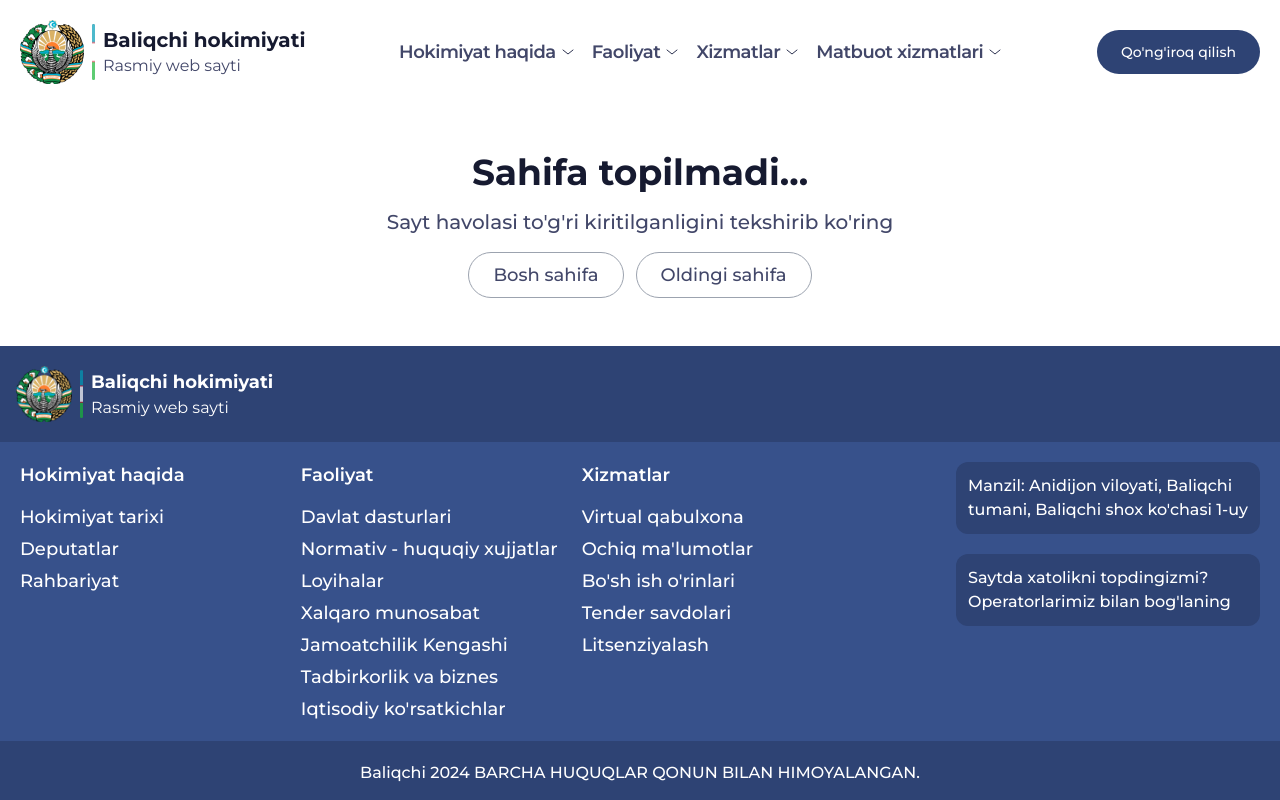
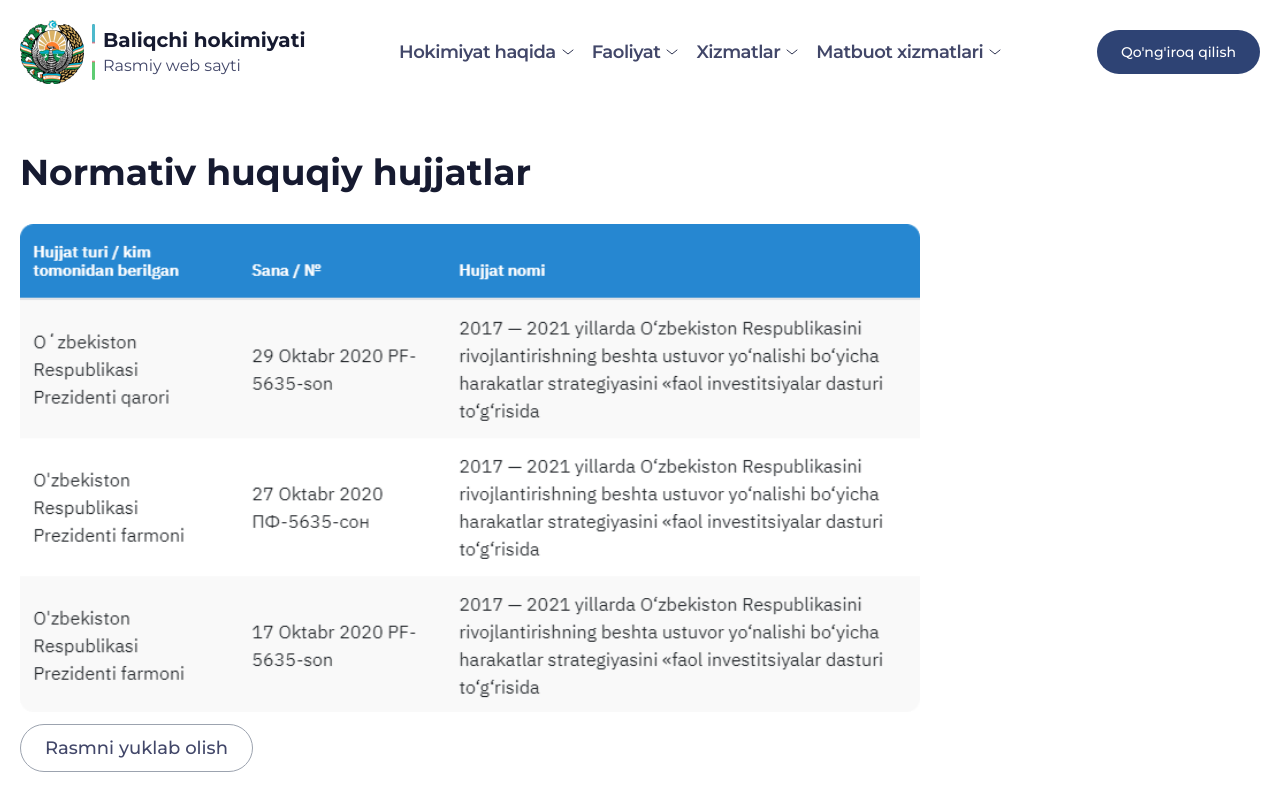
Before and after one commit to mryaxyobek/baliqchi, a React (Vite) app: page /static/huquqiy-hujjatlar in a window 1280 px wide. Shown: the top 800 px of the page. Built offline with nearby package versions, Linux system fonts and the light colour scheme.

Commit message:
huquqiy hujjatlar

```diff
--- a/src/App.jsx
+++ b/src/App.jsx
@@ -22,6 +22,7 @@ import Loyihalar from './pages/Loyihalar';
 import NotFound from './pages/NotFound';
 import StatistikMalumotlar from './pages/StatistikMalumotlar';
 import DavlatDasturlari from './pages/DavlatDasturlari';
+import HuquqiyHujjatlar from './pages/HuquqiyHujjatlar';
 
 
 const App = () => {
@@ -46,6 +47,7 @@ const App = () => {
           <Route path='harakatlar-strategiyasi' element={<HarakatlarStrategiyasi />} />
           <Route path='statistik-malumotlar' element={<StatistikMalumotlar />} />
           <Route path='davlat-dasturlari' element={<DavlatDasturlari />} />
+          <Route path='huquqiy-hujjatlar' element={<HuquqiyHujjatlar />} />
           <Route path='loyihalar' element={<Loyihalar />} />
         </Route>
 
--- /dev/null
+++ b/src/pages/HuquqiyHujjatlar.jsx
@@ -0,0 +1,21 @@
+import React, { useEffect } from 'react';
+// images
+import hujjat from '../assets/images/other/hujjat.png';
+const HuquqiyHujjatlar = () => {
+    const siteLink = window.location.origin;
+
+    useEffect(() => {
+        scrollTo(0, 0);
+    });
+    return (
+        <div className='py-12 max-800:py-10 max-550:pt-6'>
+            <div className='container'>
+                <h1 className="mb-8">Normativ huquqiy hujjatlar</h1>
+                <img width={900} height={487} src={hujjat} alt="hujjat" className='mb-6 w-[900px] h-auto max-950:w-full' />
+                <a href={`${siteLink}/src//assets/images/other/hujjat.png`} download className="rounded-full border border-gray-400 py-3 px-6">Rasmni yuklab olish</a>
+            </div>
+        </div>
+    )
+}
+
+export default HuquqiyHujjatlar
```
Also changed, not shown: src/assets/images/other/hujjat.png (added).
